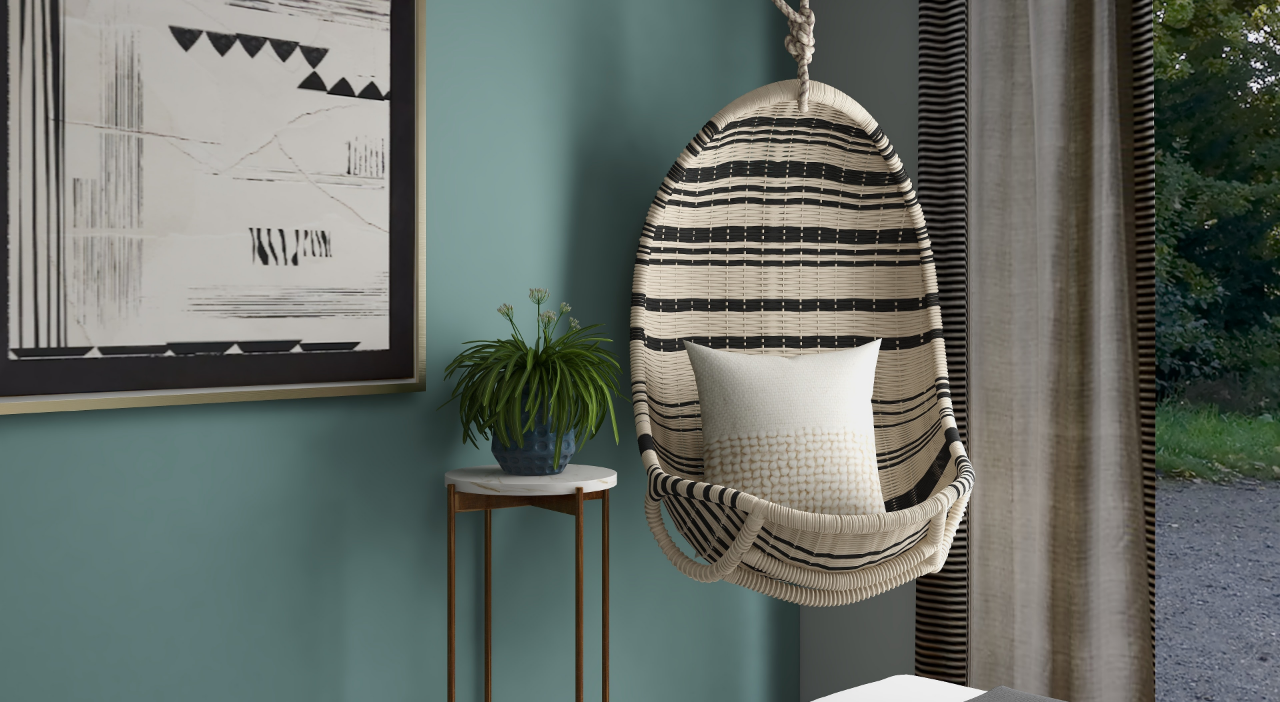
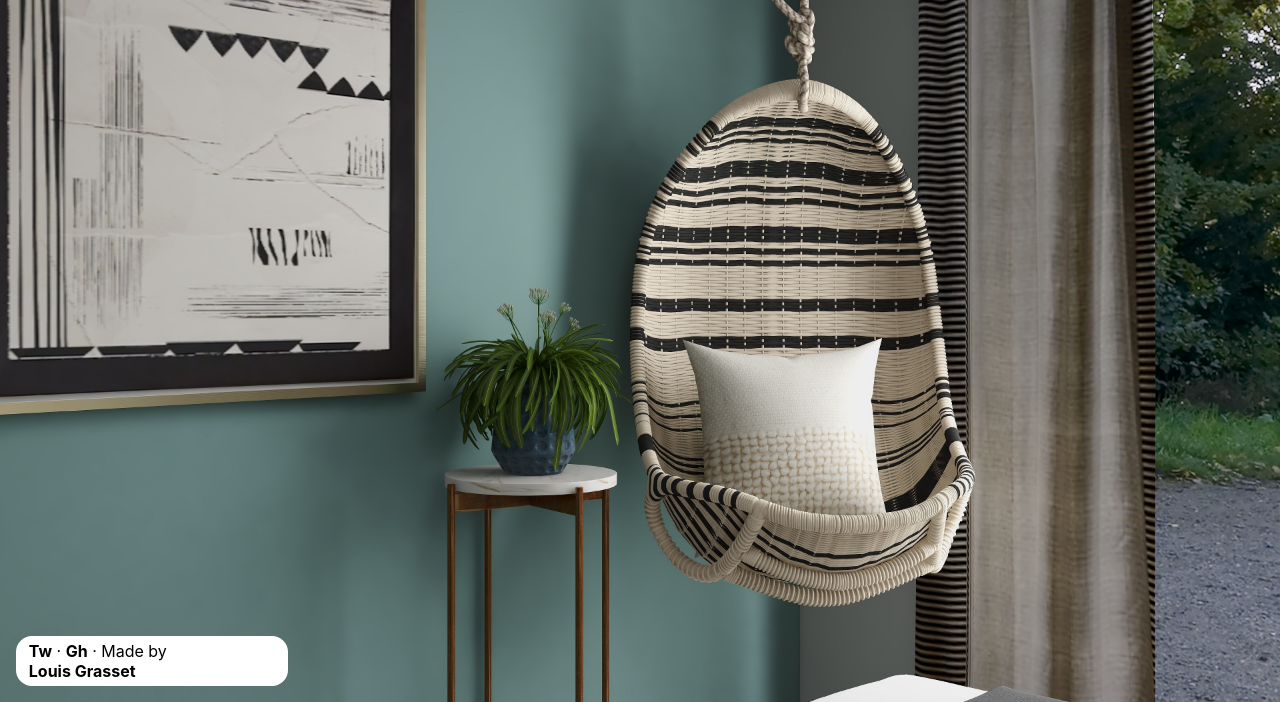
Before and after one commit to louisgrasset/providerstore-landing, a website: page src/index.html in a window 1280 px wide. Shown: the part 98-800 px from the top of the page. Drawn offline with nearby package versions, Linux system fonts and the light colour scheme; files that its build step writes are made by us from their sources.

Commit message:
feat: add attribution

```diff
--- a/src/index.html
+++ b/src/index.html
@@ -120,6 +120,11 @@
             <div class="menu-background"></div>
         </div>
     </div>
+    <div class="attribution">
+        <div class="attribution__container"><a href="https://twitter.com/louisgrasset">Tw</a>&nbsp;·&nbsp;<a
+                href="https://github.com/louisgrasset">Gh</a>&nbsp;·&nbsp;<span>Made by <a
+                    href="https://louisgrasset.fr">Louis&nbsp;Grasset</a></span></div>
+    </div>
     <script type="module" src="js/app.js"></script>
 </body>
 
--- /dev/null
+++ b/src/scss/components/attribution.scss
@@ -0,0 +1,22 @@
+.attribution {
+    font-family: -apple-system,BlinkMacSystemFont,"Segoe UI","Roboto","Oxygen","Ubuntu","Cantarell","Fira Sans","Droid Sans","Helvetica Neue",sans-serif;
+    position: fixed;
+    bottom: 1rem;
+    left: 1rem;
+    width: 17rem;
+}
+
+.attribution__container {
+    font-size: 16px;
+    padding: .3rem .8rem;
+    border-radius: 1rem;
+    background-color: #fff;
+    box-shadow: 0 0 .5rem hsla(0,0%,47.8%,.16);
+    color: #000;
+}
+
+.attribution__container a {
+    color: inherit;
+    text-decoration: none;
+    font-weight: 700;
+}
--- a/src/scss/style.scss
+++ b/src/scss/style.scss
@@ -7,3 +7,4 @@
 @import 'components/cart';
 @import 'components/collections';
 @import 'components/mouse-tracker';
+@import 'components/attribution';
```
